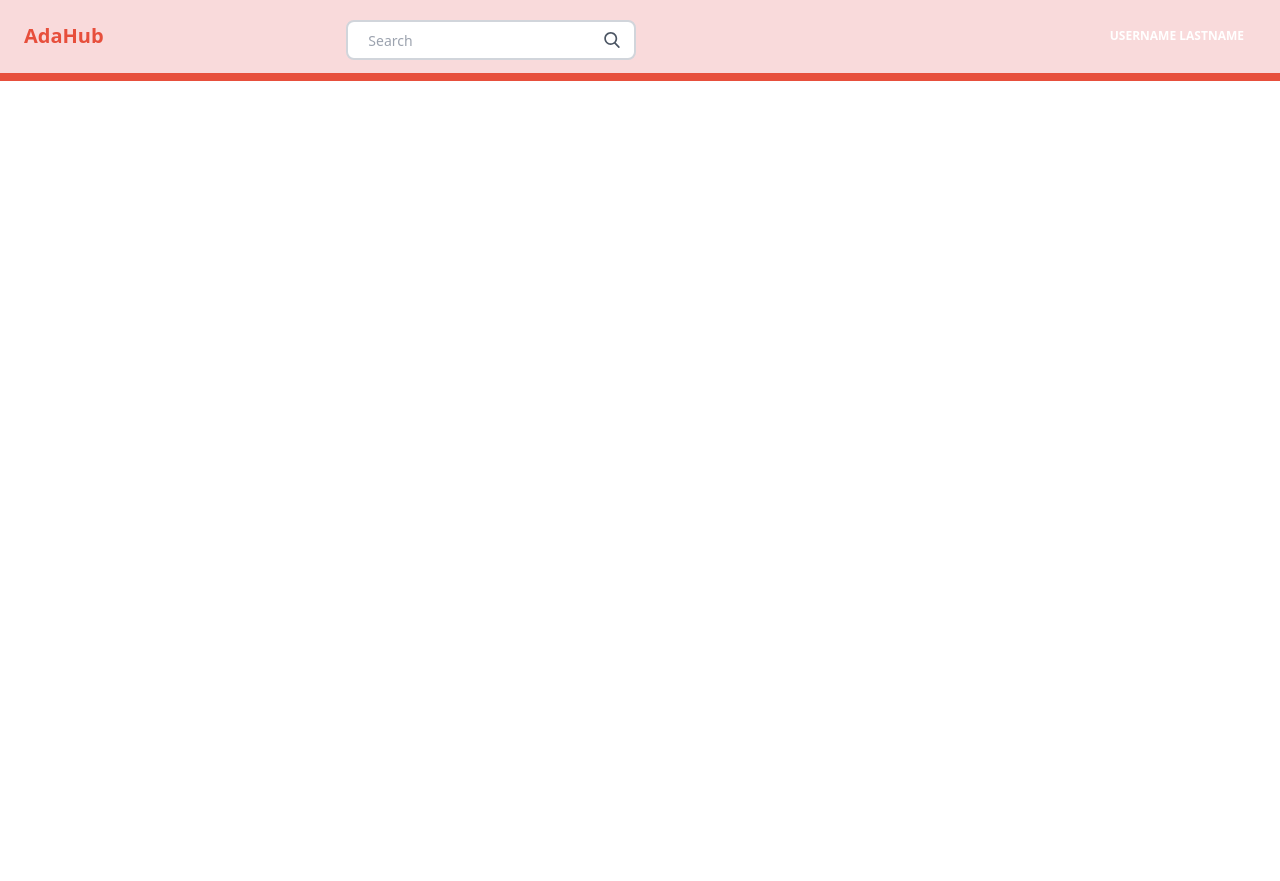
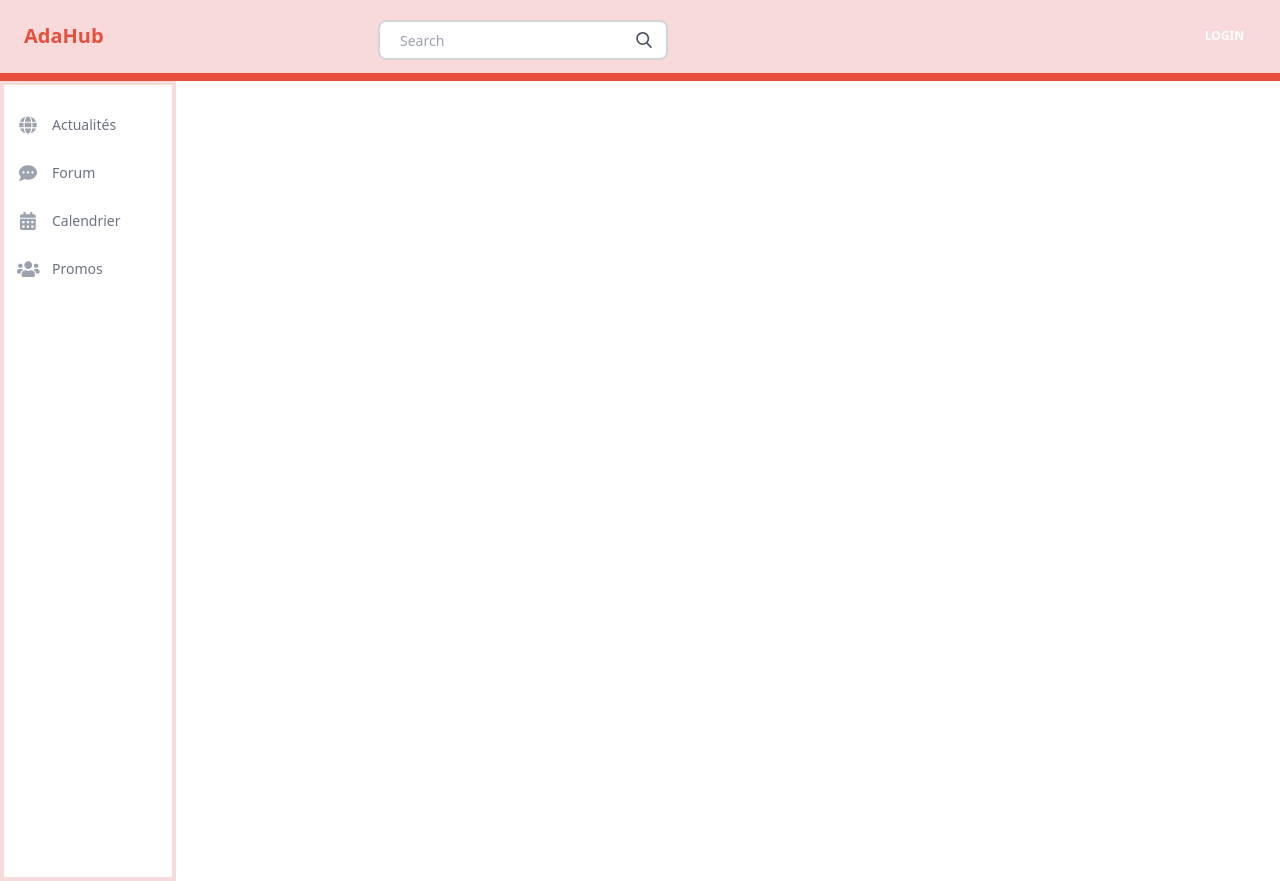
Before and after one commit to ada-social-network/front, a React (Create React App) app: page / in a window 1280 px wide. Before the commit the page ends 800 px from the top, so only its background shows below. Built offline with nearby package versions, Linux system fonts and the light colour scheme.

Commit message:
AH-5 add responsive sidebar (moche m c la vie)

```diff
--- a/package.json
+++ b/package.json
@@ -17,6 +17,7 @@
     "@types/react-router-dom": "^5.3.2",
     "react": "^17.0.2",
     "react-dom": "^17.0.2",
+    "react-responsive": "^9.0.0-beta.4",
     "react-router-dom": "^5.3.0",
     "react-scripts": "4.0.3",
     "typescript": "^4.4.4",
--- a/src/components/WelcomePage/WelcomePage.tsx
+++ b/src/components/WelcomePage/WelcomePage.tsx
@@ -1,13 +1,25 @@
-import react from "react"
+import react, { FunctionComponent } from "react"
+import { useMediaQuery } from 'react-responsive'
+
 import  NavBar from "../global/NavBar/NavBar";
+import SideBar from "../global/SideBar/SideBar";
 
-const WelcomePage = () => {
+
+const WelcomePage: FunctionComponent = () => {
+    const isBigScreen = useMediaQuery({ query: '(min-device-width: 1224px)' })
+    const isSmallScreen = useMediaQuery({ query: '(max-width: 900px)' })
+
     return (
-        <div >
+        <div>
             <NavBar />
+            {isSmallScreen ? (
+                <SideBar small={true} />
+            ) : (
+                <SideBar small={false}/>
+            )}
         </div>
-      );
-
+    )
 }
 
+
 export default WelcomePage;
--- a/src/components/global/NavBar/NavBar.tsx
+++ b/src/components/global/NavBar/NavBar.tsx
@@ -10,14 +10,16 @@ type User = {
 
 export default function Navbar() {
   const [navbarOpen, setNavbarOpen] = React.useState(false);
+  const [hasUser, setHasUser] = React.useState(false); // temporaire
+
   return (
     <>
-      <nav className="relative flex flex-wrap items-center justify-between px-2 py-3 bg-pink mb-3 border-b-8 border-red">
+      <nav className="relative flex flex-wrap items-center justify-between px-2 py-3 bg-pink border-b-8 border-red">
         <div className="container px-4 mx-auto flex flex-wrap items-center justify-between">
           <div className="w-full relative flex justify-between lg:w-auto lg:static lg:block lg:justify-start">
             <a
               className="text-xl font-bold leading-relaxed inline-block mr-4 py-2 whitespace-nowrap text-red"
-              href="#pablo"
+              href="/"
             >
               AdaHub
             </a>
@@ -40,16 +42,16 @@ export default function Navbar() {
 
             <SearchBar />
 
-            <ul className="flex flex-col lg:flex-row list-none lg:ml-auto">
-              <li className="nav-item">
+            <div className="flex flex-col lg:flex-row list-none lg:ml-auto">
+
                 <a
                   className="px-3 py-2 flex items-center text-xs uppercase font-bold leading-snug text-white hover:opacity-75"
-                  href="#pablo"
+                  href="/login"
                 >
-                  <span className="ml-2">userName LastName</span>
+                  <span className="ml-2">Login</span>
                 </a>
-              </li>
-            </ul>
+
+            </div>
           </div>
         </div>
       </nav>
--- /dev/null
+++ b/src/components/global/NavBar/UserMenu.tsx
@@ -0,0 +1,15 @@
+import { FunctionComponent } from "react"
+
+
+
+interface Props {
+
+}
+
+const UserMenu: FunctionComponent<Props> = () => {
+    return (
+        <div>
+        </div>
+)}
+
+export default UserMenu;
--- /dev/null
+++ b/src/components/global/SideBar/MenuTitle.tsx
@@ -0,0 +1,20 @@
+import { FunctionComponent } from "react"
+import { FontAwesomeIcon } from '@fortawesome/react-fontawesome'
+import { IconProp } from "@fortawesome/fontawesome-svg-core";
+
+
+interface Props {
+    small : boolean,
+    icon : IconProp,
+    name: string,
+}
+
+const MenuTitle: FunctionComponent<Props> = ({small, icon, name}) => {
+    return (
+        <div className="flex flex-row items-center h-12 transform hover:translate-x-2 transition-transform ease-in duration-200 text-gray-500 hover:text-gray-800">
+            <span className="inline-flex items-center justify-center h-12 w-12 text-lg text-gray-400"><FontAwesomeIcon icon={icon} /></span>
+        {small? (<span></span>):(<span className="text-sm font-medium">{ name }</span>)}
+        </div>
+)}
+
+export default MenuTitle;
--- a/src/components/global/SideBar/SideBar.tsx
+++ b/src/components/global/SideBar/SideBar.tsx
@@ -1,9 +1,48 @@
-import React from "react";
+import React, {FunctionComponent} from "react";
+import MenuTitle from "./MenuTitle";
+import { faGlobe } from "@fortawesome/free-solid-svg-icons";
+import { faCommentDots } from "@fortawesome/free-solid-svg-icons";
+import { faCalendarAlt } from "@fortawesome/free-solid-svg-icons";
+import { faUsers } from "@fortawesome/free-solid-svg-icons";
 
-export default function SideBar() {
+
+
+interface Props {
+  small : boolean,
+}
+
+const SideBar: FunctionComponent<Props> = ({small}) => {
   return (
-      <>
-      <p> hey </p>
-      </>
+    <>
+      <div className={small? ("w-14") : ("w-44")}>
+        <div className="h-screen flex flex-col bg-white border-4 border-pink overflow-hidden">
+          <ul className="flex flex-col py-4">
+            <li>
+              <a href="/">
+                <MenuTitle name={"Actualités"} small={small} icon={faGlobe}/>
+              </a>
+            </li>
+            <li>
+              <a href="/forum">
+                <MenuTitle name={"Forum"} small={small} icon={faCommentDots}/>
+              </a>
+            </li>
+            <li>
+              <a href="/calendar">
+                <MenuTitle name={"Calendrier"} small={small} icon={faCalendarAlt}/>
+              </a>
+            </li>
+            <li>
+              <a href="/promos">
+                <MenuTitle name={"Promos"} small={small} icon={faUsers}/>
+              </a>
+            </li>
+          </ul>
+        </div>
+        </div>
+    </>
+
   )
-  }
+}
+
+export default SideBar;
```
Also changed, not shown: 1 other file (tests, documents, lock files or other folders).
